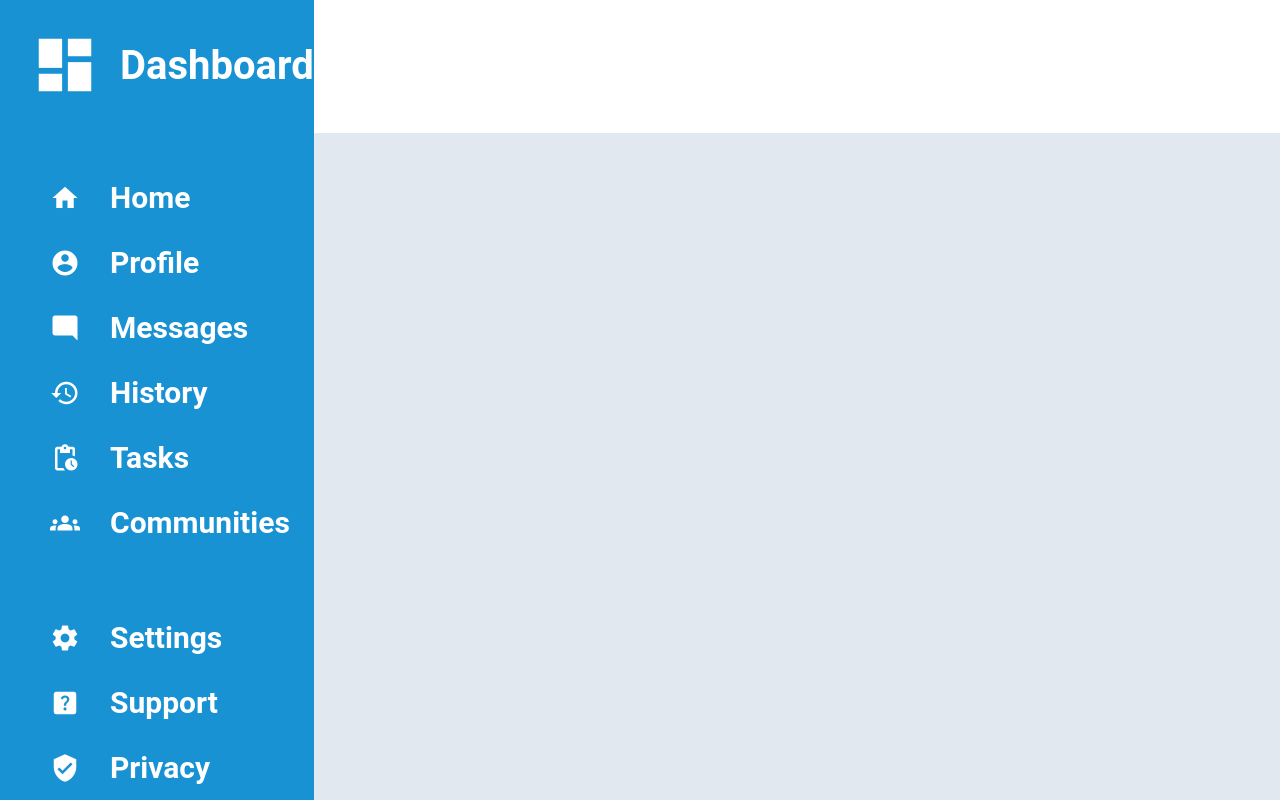
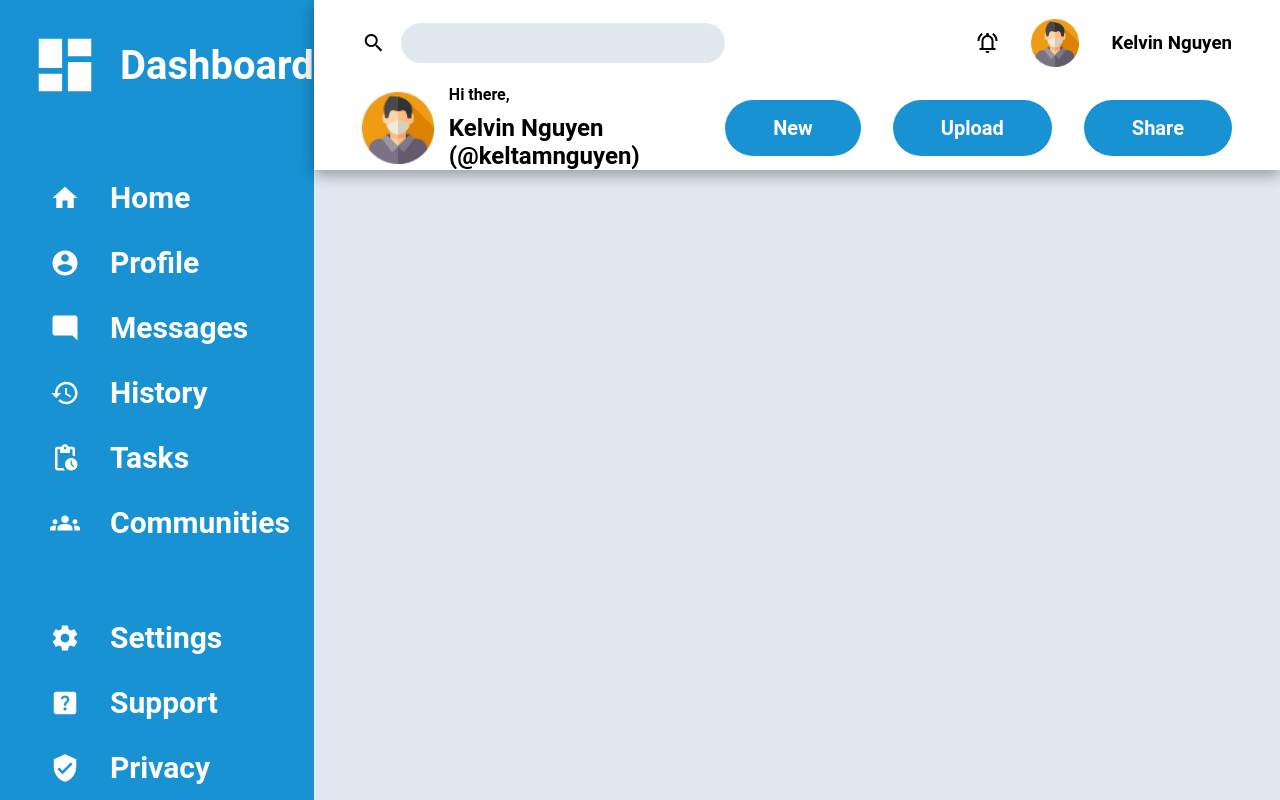
Before and after one commit to KelTamNguyen/Admin-Dashboard-Remake, a plain HTML site: page index.html in a window 1280 px wide. Drawn offline with nearby package versions, Linux system fonts and the light colour scheme.

Commit message:
Finish Header
Header now has complete layout and content including images.

```diff
--- a/index.html
+++ b/index.html
@@ -5,6 +5,7 @@
     <meta name="viewport" content="width=device-width, initial-scale=1.0">
     <link rel="stylesheet" href="style.css">
     <link href="https://fonts.googleapis.com/icon?family=Material+Icons"rel="stylesheet">
+    <link rel="stylesheet" href="https://fonts.googleapis.com/css2?family=Material+Symbols+Outlined:opsz,wght,FILL,GRAD@20..48,100..700,0..1,-50..200&icon_names=notifications_active" />
     <title>Admin Dashboard Remake</title>
 </head>
 <body>
@@ -54,7 +55,29 @@
             </li>
         </ul>
     </div>
-    <div id="header"></div>
+    <div id="header">
+        <div class="searchbar">
+            <span class="material-icons search-icon">search</span>
+            <input type="text">
+        </div>
+        <div class="account">
+            <span class="material-symbols-outlined notifications-icon">notifications_active</span>
+            <img class="account-icon" src="assets/icons/man-64px.png" alt="profile-picture">
+            <h3>Kelvin Nguyen</h3>
+        </div>
+        <div class="welcome">
+            <img src="assets/icons/man-64px.png" alt="profile-picture">
+            <div class="message">
+                <p>Hi there,</p>
+                <h2>Kelvin Nguyen (@keltamnguyen)</h2>
+            </div>
+        </div>
+        <div class="action-btn-group">
+            <button class="action-btn">New</button>
+            <button class="action-btn">Upload</button>
+            <button class="action-btn">Share</button>
+        </div>
+    </div>
     <div id="main"></div>
 </body>
 </html>
--- a/style.css
+++ b/style.css
@@ -82,6 +82,92 @@ body {
   background-color: var(--primary-clr);
   grid-column: 2 / 3;
   grid-row: 1 / 2;
+  display: grid;
+  grid-template-columns: 5fr 2fr;
+  grid-template-rows: repeat(2, 1fr);
+  box-shadow: rgba(0, 0, 0, 0.35) 0px 5px 15px;
+  padding: 0 3rem;
+  z-index: 1;
+}
+
+.searchbar {
+  display: flex;
+  grid-column: 1 / 2;
+  align-items: center;
+  gap: 15px;
+}
+
+.searchbar .search-icon {
+  font-size: 24px;
+}
+
+.searchbar .search-icon:hover {
+  cursor: pointer;
+}
+
+.searchbar input {
+  background-color: var(--secondary-clr);
+  border: none;
+  border-radius: 20px;
+  height: 40px;
+  width: 90%;
+  padding: 0 10px;
+}
+
+.account {
+  grid-column: 2 / 3;
+  display: flex;
+  align-items: center;
+  gap: 2rem;
+  justify-self: end;
+}
+
+.account .notifications-icon {
+  font-size: 24px;
+  cursor: pointer;
+}
+
+.account .account-icon {
+  height: 48px;
+  width: auto;
+  cursor: pointer;
+}
+
+.welcome {
+  display: flex;
+  align-items: center;
+  gap: 15px;
+}
+
+.welcome img {
+  height: 72px;
+  width: auto;
+}
+
+.welcome .message {
+  display: flex;
+  flex-direction: column;
+  gap: 10px;
+  font-weight: bold;
+}
+
+.action-btn-group {
+  display: flex;
+  justify-self: end;
+  align-self: center;
+  gap: 2rem;
+}
+
+.action-btn {
+  font-family: 'Roboto', sans-serif;
+  font-weight: bold;
+  font-size: 20px;
+  color: var(--primary-clr);
+  background-color: var(--sidebar-clr);
+  border: none;
+  border-radius: 28px;
+  padding: 1rem 3rem;
+  box-sizing: border-box;
 }
 
 #main {
```
Also changed, not shown: assets/icons/man-64px.png (added).
